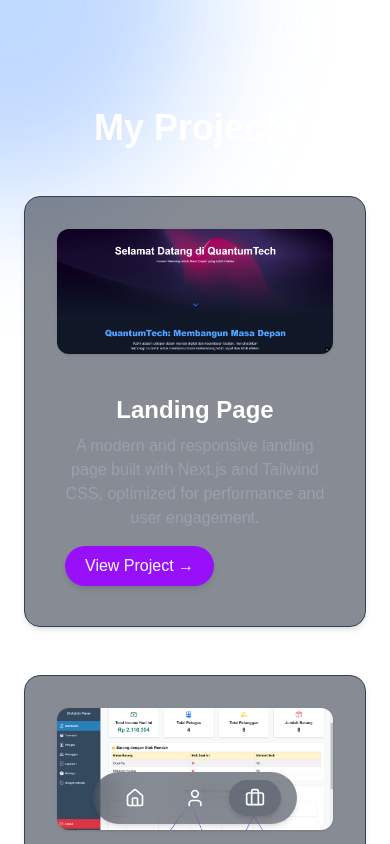
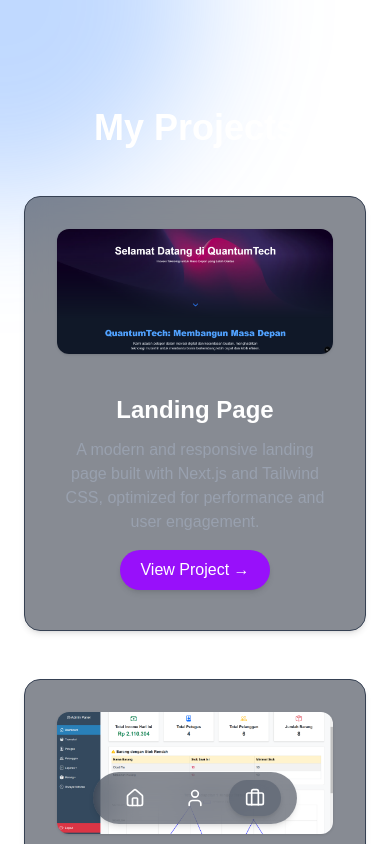
Before and after one commit to VinLvy/D-portfolio, a Next.js app: page /projects in a window 390 px wide. Shown: the top 844 px of the page. Built offline with nearby package versions, Linux system fonts and the light colour scheme.

Commit message:
Projects 2.1

```diff
--- a/src/app/projects/page.js
+++ b/src/app/projects/page.js
@@ -54,9 +54,9 @@
               />
             </div>
 
-            <div className="p-6 flex flex-col justify-between md:w-1/2 text-center md:text-left">
+            <div className="p-6 flex flex-col justify-between md:w-1/2 text-center md:text-left items-center md:items-start">
               <div>
-                <h2 className="text-2xl font-semibold text-white mb-2 transition-colors duration-300">
+                <h2 className="text-2xl font-semibold text-white mb-3 transition-colors duration-300">
                   {project.title}
                 </h2>
                 <p className="text-gray-400 mb-4">{project.description}</p>
```
